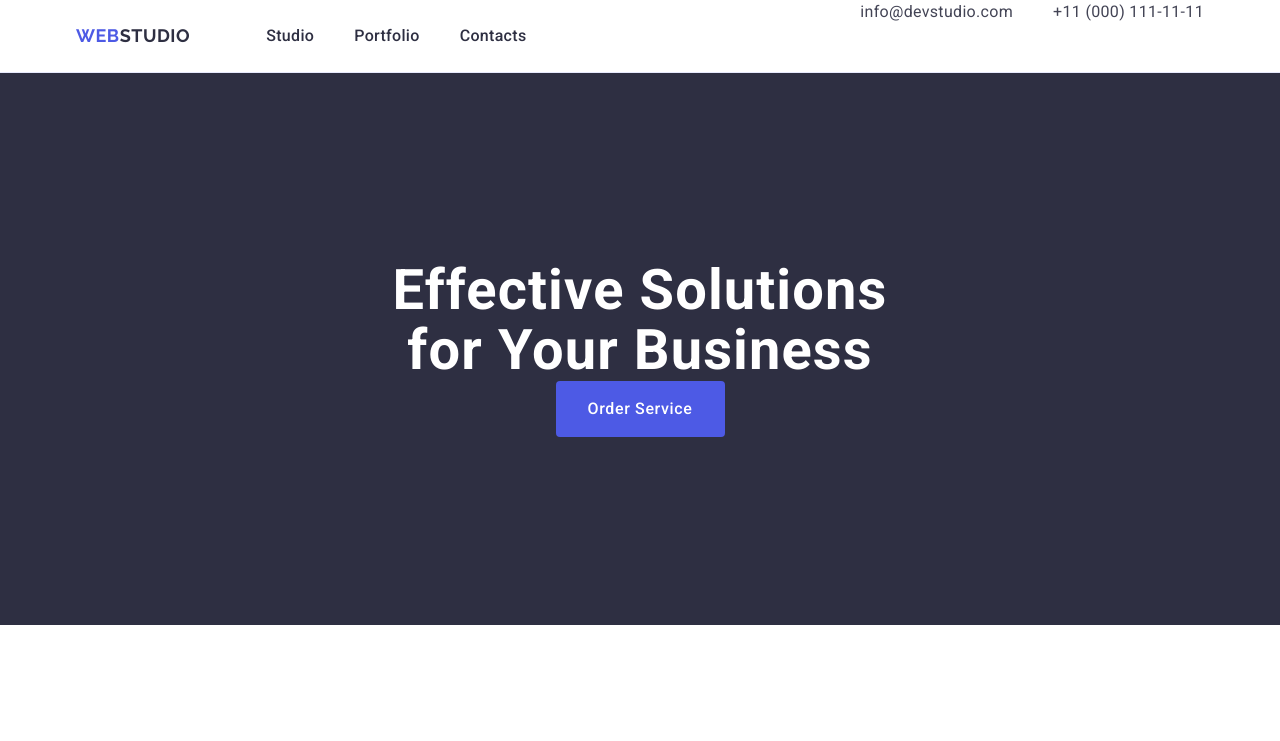
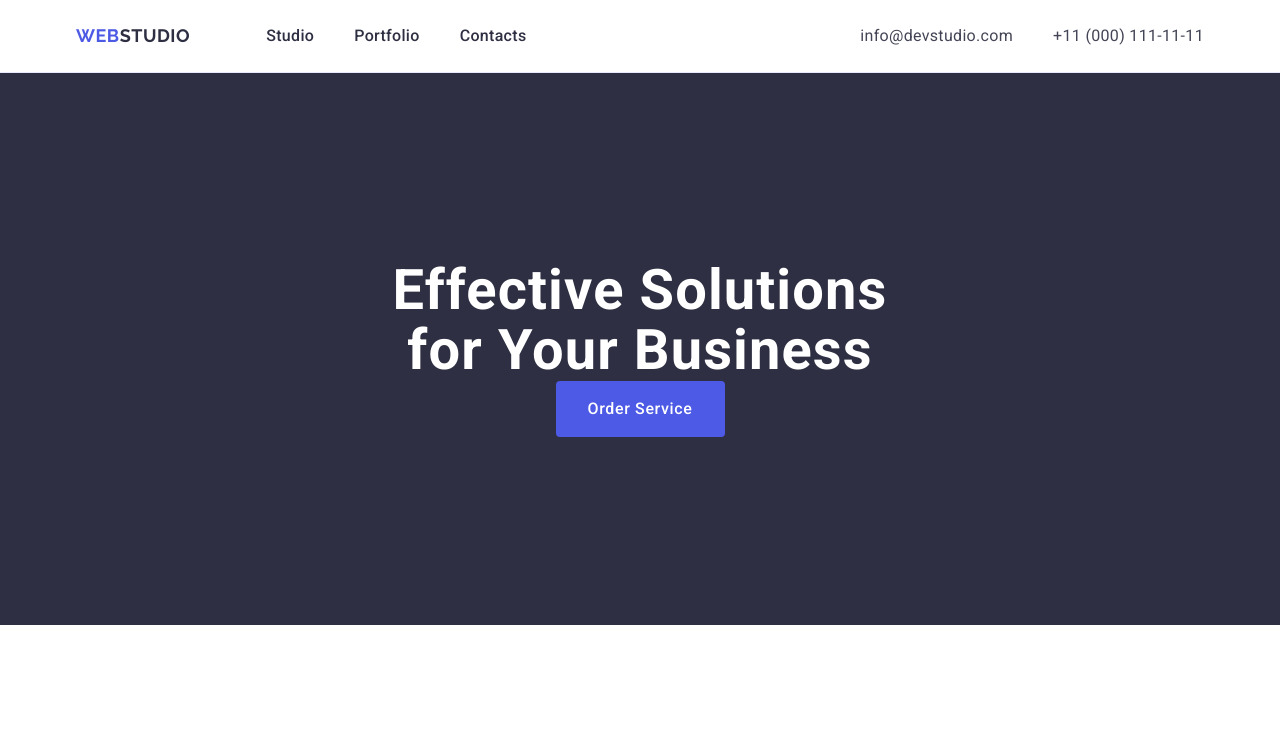
Before and after one commit to Poldert/goit-markup-hw-03, a plain HTML site: page index.html in a window 1280 px wide. Shown: the top 741 px of the page. Drawn offline with nearby package versions, Linux system fonts and the light colour scheme.

Commit message:
Update styles.css

```diff
--- a/css/styles.css
+++ b/css/styles.css
@@ -110,7 +110,7 @@ body {
     margin-right: 76px;
 }
 
-.studio{
+.studio {
     font-family: 'Raleway', sans-serif;
     font-size: 18px;
     font-weight: 700;
@@ -120,7 +120,8 @@ body {
     text-transform: uppercase;
     color: var(--NAVY-BLUE, #2E2F42);
 }
-.menu-link{
+
+.menu-link {
     /* Body Medium */
     font-family: 'Roboto', sans-serif;
     font-size: 16px;
@@ -136,7 +137,8 @@ body {
     color: var(--OCEAN, #404BBF);
 }
 
-.menu-item {
+.menu-item,
+.address-menu-item {
     padding: 24px 0;
 }
 
@@ -289,12 +291,12 @@ body {
     flex-wrap: wrap;
     column-gap: 24px;
     row-gap: 48px;
-    border-top: none;
 }
 
 .servises {
     padding: 32px 16px;
     border: 1px solid #e7e9fc;
+    border-top: none;
 }
 /*
 .portfolio-img {
```
